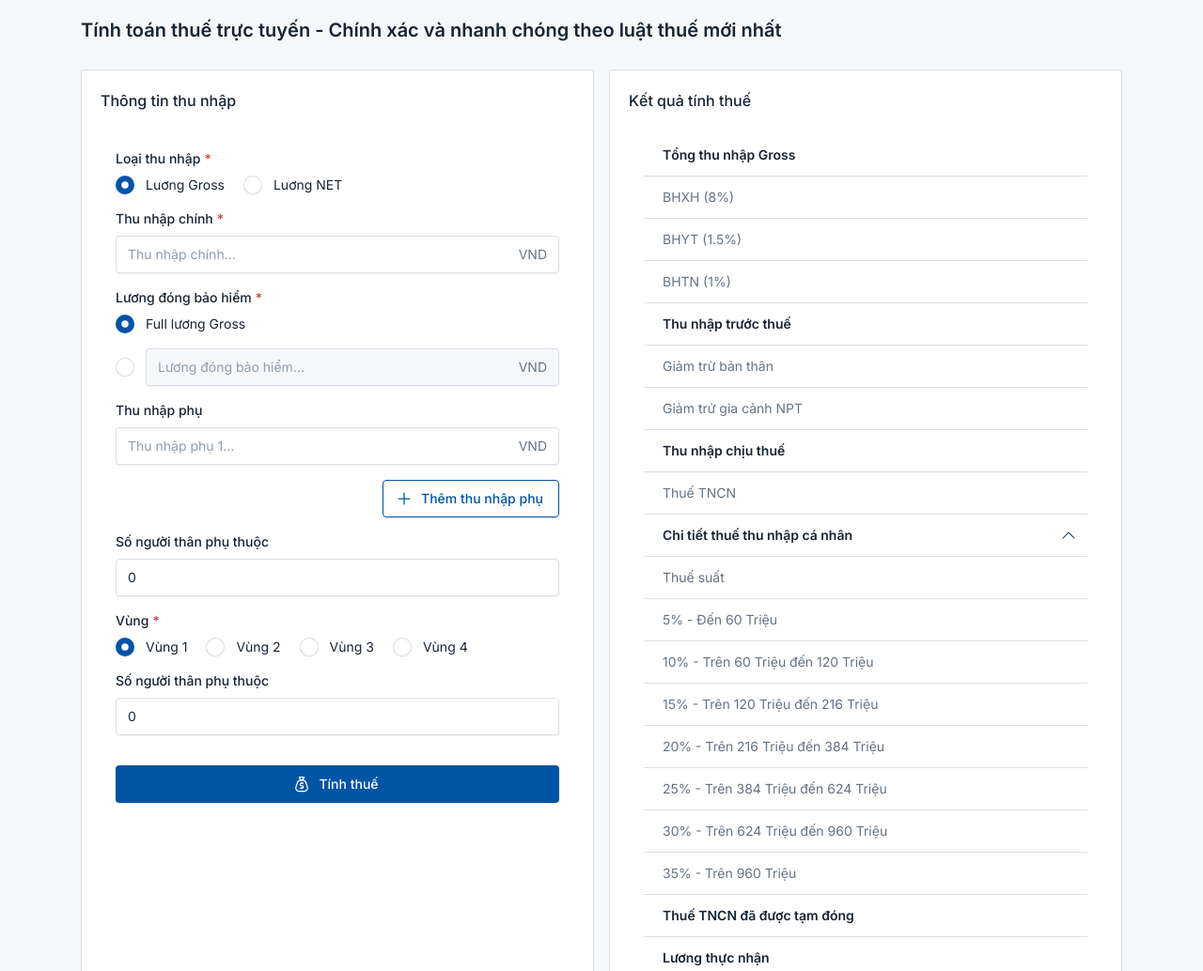
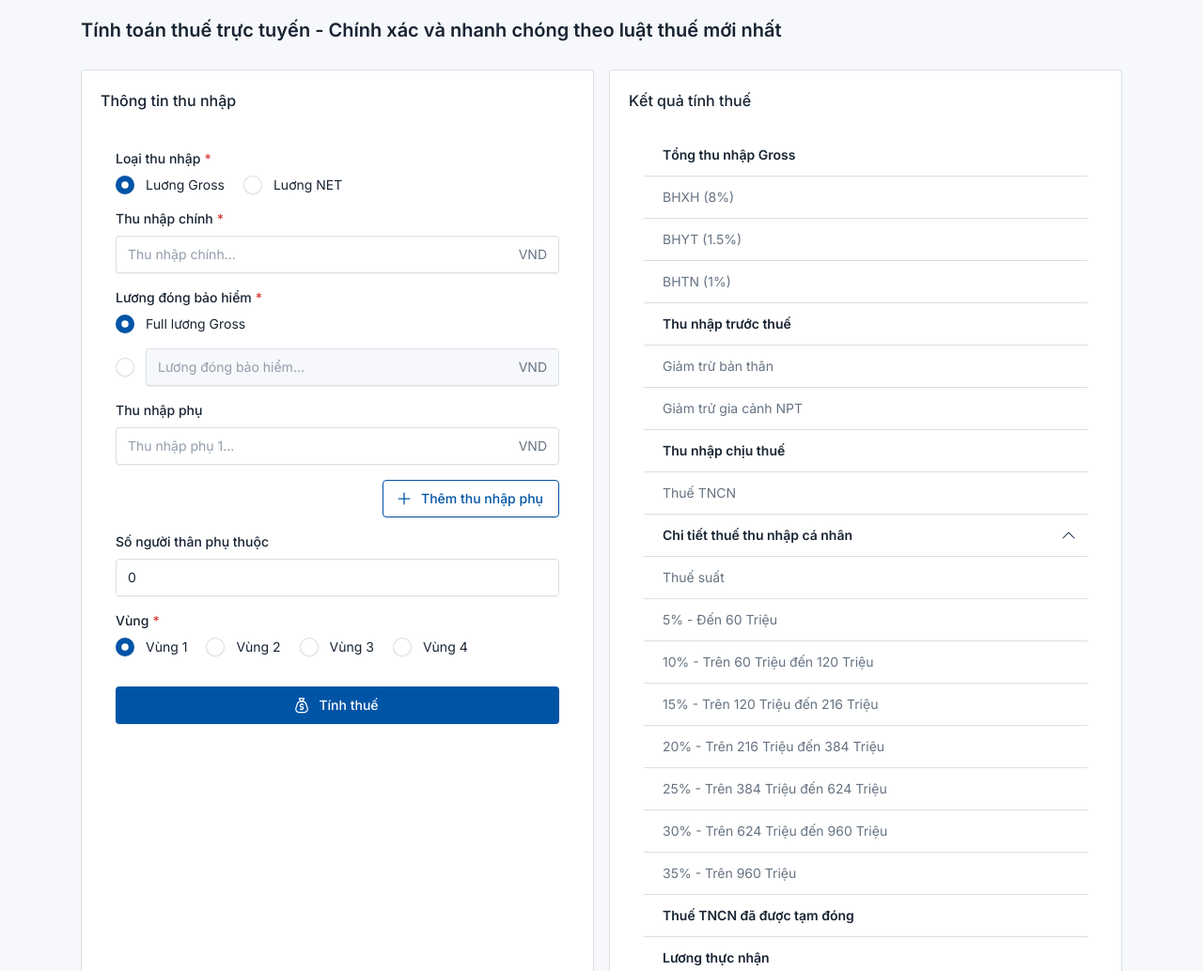
Before and after one commit to duc-nhat38/tax-calculator, a plain HTML site: page index.html in a window 1280 px wide. Shown: the part 66-1100 px from the top of the page at 94% size. Drawn offline with Linux system fonts and the light colour scheme.

Commit message:
Remove duplicated input dependent deduction

```diff
--- a/index.html
+++ b/index.html
@@ -225,14 +225,6 @@
                                                             name="area" value="4">
                                                         <span class="form-check-label">Vùng 4</span>
                                                     </label>
-                                                </div>
-                                            </div>
-                                            <div class="mb-3">
-                                                <label class="form-label">Số người thân phụ thuộc</label>
-                                                <div class="input-group input-group-flat">
-                                                    <input type="text" class="form-control"
-                                                        placeholder="Số người thân phụ thuộc..."
-                                                        name="dependent_deduction" value="0">
                                                 </div>
                                             </div>
                                             <div class="form-footer">
```
